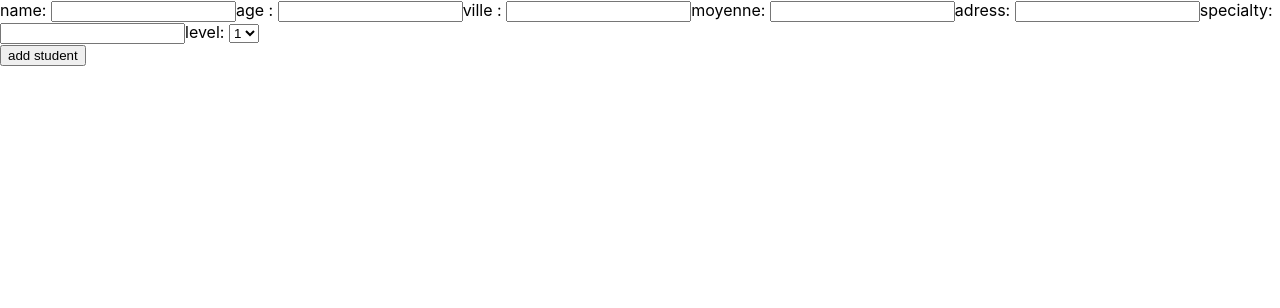
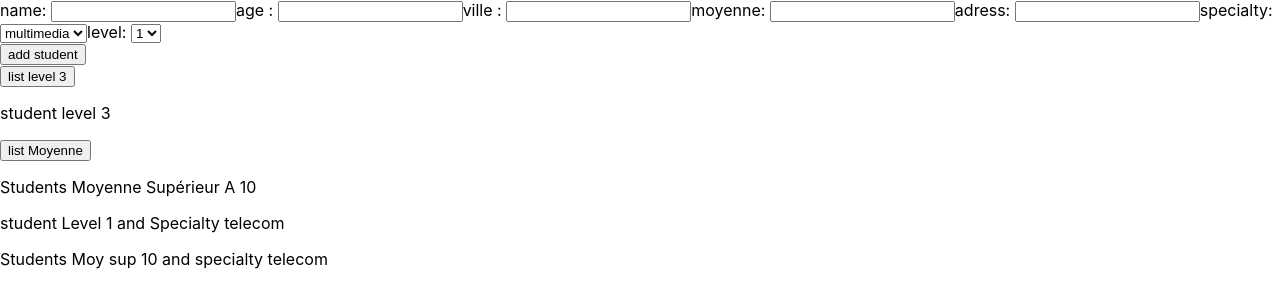
Before and after one commit to Anfel-web/studentReact, a React (Create React App) app: page / in a window 1280 px wide. Shown: the top 308 px of the page. Built offline with nearby package versions, Linux system fonts and the light colour scheme.

Commit message:
StudentsMoyenneSupérieurA10

```diff
--- /dev/null
+++ b/src/components/LevelSpecialty.jsx
@@ -0,0 +1,21 @@
+import React from "react";
+
+
+const LevelSpecialty = (props) => {
+    return (
+        <div>
+
+{props.level3SpecT.map((levelSpeci) => <div style={{ display: 'flex', gap: "12px" }}>
+   <p>{levelSpeci.name}</p>
+</div>
+            )
+
+            }
+            <p>student Level 1 and Specialty telecom</p>
+             </div>
+
+
+         )
+        }
+
+        export default LevelSpecialty;
--- /dev/null
+++ b/src/components/StudentSucceed.jsx
@@ -0,0 +1,22 @@
+import React  from "react";
+
+
+const StudentSucceed = (props) => {
+
+    return (
+        <div>
+
+
+             {props.studentsMoySupA10.map((studentsSucceedMoy10) => <div style={{ display: 'flex', gap: "12px" }}>
+                <p>{studentsSucceedMoy10.name}</p>
+                </div>
+            )
+
+            }
+            <p>Students Moy sup 10 and specialty telecom</p>
+             </div>
+
+
+         )
+        }
+export default StudentSucceed;
--- a/src/components/Students.jsx
+++ b/src/components/Students.jsx
@@ -1,8 +1,11 @@
 import React, { useState } from "react";
 import StudentsList from "../components/StudentsList";
-import StudentsLevel3 from "./StudentsLevel3";
+import LevelSpecialty from "../components/LevelSpecialty";
+import StudentsLevel3 from "../components/StudentsLevel3";
+import StudentsMoyenneSupérieurA10 from "../components/StudentsMoyenneSupérieurA10";
+import StudentSucceed from "../components/StudentSucceed";
 const Students = (props) => {
-     const [name, setName] = useState("");
+    const [name, setName] = useState("");
     const [age, setAge] = useState();
     const [ville, setVille] = useState();
     const [moyenne, setMoyenne] = useState();
@@ -12,34 +15,48 @@ const Students = (props) => {
     const [students, setStudents] = useState([]);
     const deleteStudent = (studentElement) => {
         const studentDelete = students.filter(obj => obj.name !== studentElement.name)
-      setStudents(studentDelete)
+        setStudents(studentDelete)
     }
-    console.log("students",students)
+    console.log("students", students)
     const levlequals3 = students.filter((studentltem) => studentltem.level == 3);
-    console.log("levlequals3",levlequals3)
+    console.log("levlequals3", levlequals3)
+    const moySupA10 = students.filter((listMoyenne) => listMoyenne.moyenne >= 10);
+    const level3SpecT = students.filter((levelSpeci) => levelSpeci.level == 1 && levelSpeci.specialty == "telecom");
+    const studentsMoySupA10 = students.filter((studentsSucceedMoy10) => Number(studentsSucceedMoy10.moyenne ) >= 10 && studentsSucceedMoy10.specialty == "telecom");
     return (
         <div>
 
-        name:     <input value={name} onChange={(e) => setName(e.target.value)} />
+            name:     <input value={name} onChange={(e) => setName(e.target.value)} />
         age :     <input value={age} onChange={(e) => setAge(e.target.value)} />
         ville :   <input value={ville} onChange={(e) => setVille(e.target.value)} />
         moyenne:  <input value={moyenne} onChange={(e) => setMoyenne(e.target.value)} />
         adress:   <input value={adress} onChange={(e) => setAdress(e.target.value)} />
-        specialty:   <input value={specialty} onChange={(e) => setSpecialty(e.target.value)} />
+        specialty:   <select value={specialty} onChange={(e) => setSpecialty(e.target.value)} >
+
+                <option value={"multimedia"}>multimedia</option>
+                <option value={"reseau"}>reseau</option>
+                <option value={"telecom"}>telecom</option>
+            </select>
         level:   <select value={level} onChange={(e) => setLevel(e.target.value)} >
                 <option value={1}>1</option>
                 <option value={2}>2</option>
                 <option value={3}>3</option>
             </select>
+
             <div>
                 <button onClick={() => {
                     const newPerson = { name, age, ville, moyenne, adress, specialty, level };
                     setStudents([...students, newPerson])
                 }}>add student</button>
             </div>
-<StudentsList students={students} deleteStudent={deleteStudent} />
-<StudentsLevel3 levlequals3={levlequals3} />
-</div>
+
+            <StudentsList students={students} deleteStudent={deleteStudent} />
+            <StudentsLevel3 levlequals3={levlequals3} />
+            <StudentsMoyenneSupérieurA10 moySupA10={moySupA10} />
+            <LevelSpecialty level3SpecT={level3SpecT} />
+            <StudentSucceed studentsMoySupA10={studentsMoySupA10} />
+
+        </div >
     )
 };
 export default Students;
--- a/src/components/StudentsLevel3.jsx
+++ b/src/components/StudentsLevel3.jsx
@@ -1,18 +1,31 @@
-import React from "react";
+import React, { useState } from "react";
 
 
 const StudentsLevel3 = (props) => {
+    const [isStudentsLevel3, isSetStudentsLevel3] = useState(false);
     return (
         <div>
+            <button onClick={() => {
 
-{props.levlequals3.map((studentltem) => <div style={{ display: 'flex', gap: "12px" }}>
-   <p>{studentltem.name}</p>
-</div>
-            )
+                isSetStudentsLevel3(true)
+
 
             }
+
+            }>list level 3</button>
+
+            {isStudentsLevel3 === true && <div> {props.levlequals3.map((studentltem) => <div style={{ display: 'flex', gap: "12px" }}>
+                <p>{studentltem.name}</p>
+            </div>
+
+            )}
+
+            </div>
+            }
+            <p>student level 3</p>
         </div>
-         )
-        }
 
-        export default StudentsLevel3;
+
+    )
+}
+export default StudentsLevel3;
--- /dev/null
+++ b/src/components/StudentsMoyenneSupérieurA10.jsx
@@ -0,0 +1,38 @@
+import React, { useState } from "react";
+
+
+
+const StudentsMoyenneSupérieurA10 = (props) => {
+    const [isDisplayP, isSetDisplayP] = useState(false);
+
+    return (
+
+
+        <div>
+
+            <button onClick={() => {
+
+                isSetDisplayP(true)
+
+
+            }
+
+            }>list Moyenne</button>
+
+  {isDisplayP===true &&  <div>{props.moySupA10.map((studentsSup10) => <div style={{ display: 'flex', gap: "12px" }}>
+
+  <p>{studentsSup10.name}</p>
+
+    </div>
+
+          )}
+
+  </div>
+}
+<p>Students Moyenne Supérieur A 10</p>
+    </div>
+
+
+    )
+}
+export default StudentsMoyenneSupérieurA10;
```
